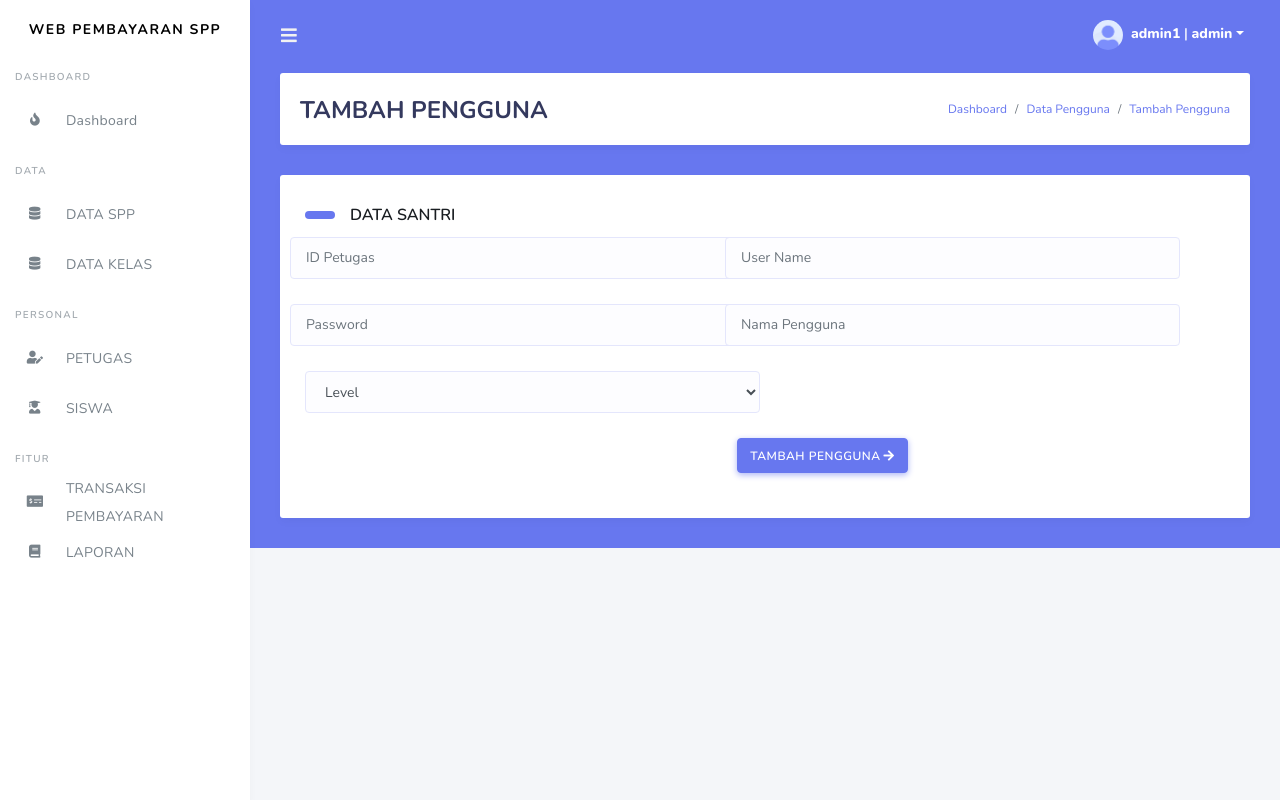
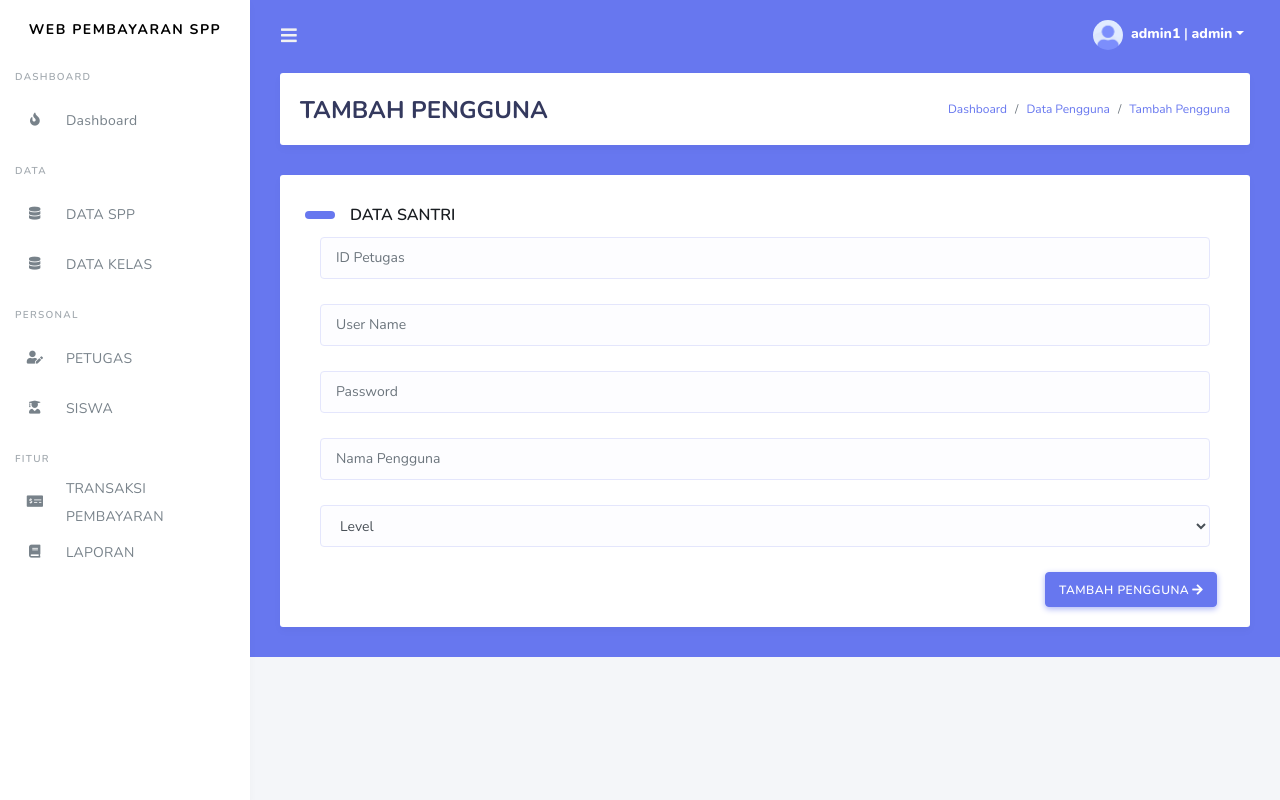
Before and after one commit to Syahrul0123/Aplikasi, a PHP site: page /tambah_petugas.php in a window 1280 px wide. Run offline with PHP 8.4, Linux system fonts and the light colour scheme; a user stored in the database is signed in; data comes from the database, SQL or seed files in the repository; some libraries are stand-ins or nearby versions.

Commit message:
fixing fe tambah petugas

```diff
--- a/koneksi.php
+++ b/koneksi.php
@@ -1,5 +1,5 @@
 <?php
-$koneksi = mysqli_connect("localhost", "root", "", "aplikasi");
+$koneksi = mysqli_connect("localhost", "root", "admin123", "aplikasi");
 
 // Check connection
 if (mysqli_connect_errno()) {
--- a/tambah_petugas.php
+++ b/tambah_petugas.php
@@ -4,15 +4,17 @@
 ?>
 <!DOCTYPE html>
 <html>
+
 <head>
   <title>TAMBAH PENGGUNA</title>
 
 </head>
+
 <body>
   <?php
-  include ('tampilan/header.php');
-  include ('tampilan/sidebar.php');
-  include ('tampilan/footer.php');
+  include('tampilan/header.php');
+  include('tampilan/sidebar.php');
+  include('tampilan/footer.php');
   ?>
 
   <div class="main-content bg-primary">
@@ -31,20 +33,19 @@
             <div class="card-body">
               <form class="wizard-content mt-2" method="post" action="proses_tambahsiswa.php">
                 <div class="section-title mt-0">DATA SANTRI</div>
-                    <div class="form-row">
-                    <div class="form-group row col-md-6">
+                <div class="form-group  col-md-12">
                   <input type="text" name="id_petugas" class="form-control" placeholder="ID Petugas">
                 </div>
-                    <div class="form-group row col-md-6">
+                <div class="form-group  col-md-12">
                   <input type="text" name="username" class="form-control" placeholder="User Name">
                 </div>
-                    <div class="form-group row col-md-6">
+                <div class="form-group  col-md-12">
                   <input type="text" name="password" class="form-control" placeholder="Password">
                 </div>
-                    <div class="form-group row col-md-6">
+                <div class="form-group  col-md-12">
                   <input type="text" name="nama_petugas" class="form-control" placeholder="Nama Pengguna">
                 </div>
-                    <div class="form-group col-md-6">
+                <div class="form-group  col-md-12">
                   <select class="form-control" name="level">
                     <option value="not_option">Level</option>
                     <?php
@@ -52,17 +53,16 @@
                     $query = "SELECT * FROM petugas ORDER BY level ASC";
                     $result = mysqli_query($koneksi, $query);
                     //mengecek apakah ada error ketika menjalankan query
-                                  if(!$result){
-                                    die ("Query Error: ".mysqli_errno($koneksi).
-                                       " - ".mysqli_error($koneksi));
+                    if (!$result) {
+                      die("Query Error: " . mysqli_errno($koneksi) .
+                        " - " . mysqli_error($koneksi));
                     }
 
                     //buat perulangan untuk element tabel dari data mahasiswa
                     $no = 1; //variabel untuk membuat nomor urut
                     // hasil query akan disimpan dalam variabel $data dalam bentuk array
                     // kemudian dicetak dengan perulangan while
-                                  while($row = mysqli_fetch_assoc($result))
-                                  {
+                    while ($row = mysqli_fetch_assoc($result)) {
                     ?>
                       <option value="<?php echo $row['id_petugas']; ?>"><?php echo $row['level']; ?></option>
                     <?php
@@ -71,19 +71,15 @@
                     ?>
                   </select>
                 </div>
-                        </div>
-                        <div class="form-group row">
-                          <div class="col-md-4"></div>
-                          <div class="col-lg-4 col-md-6 text-right">
+                <div class="mr-2 text-right">
+
                   <button type="submit" class="btn btn-icon icon-right btn-primary">TAMBAH PENGGUNA<i class="fas fa-arrow-right"></i></button>
-                          </div>
+
                 </div>
             </div>
             </form>
           </div>
         </div>
       </div>
-            </div>
-          </div>
     </section>
   </div>
```
Lines whose indentation alone changed are shown as unchanged.
